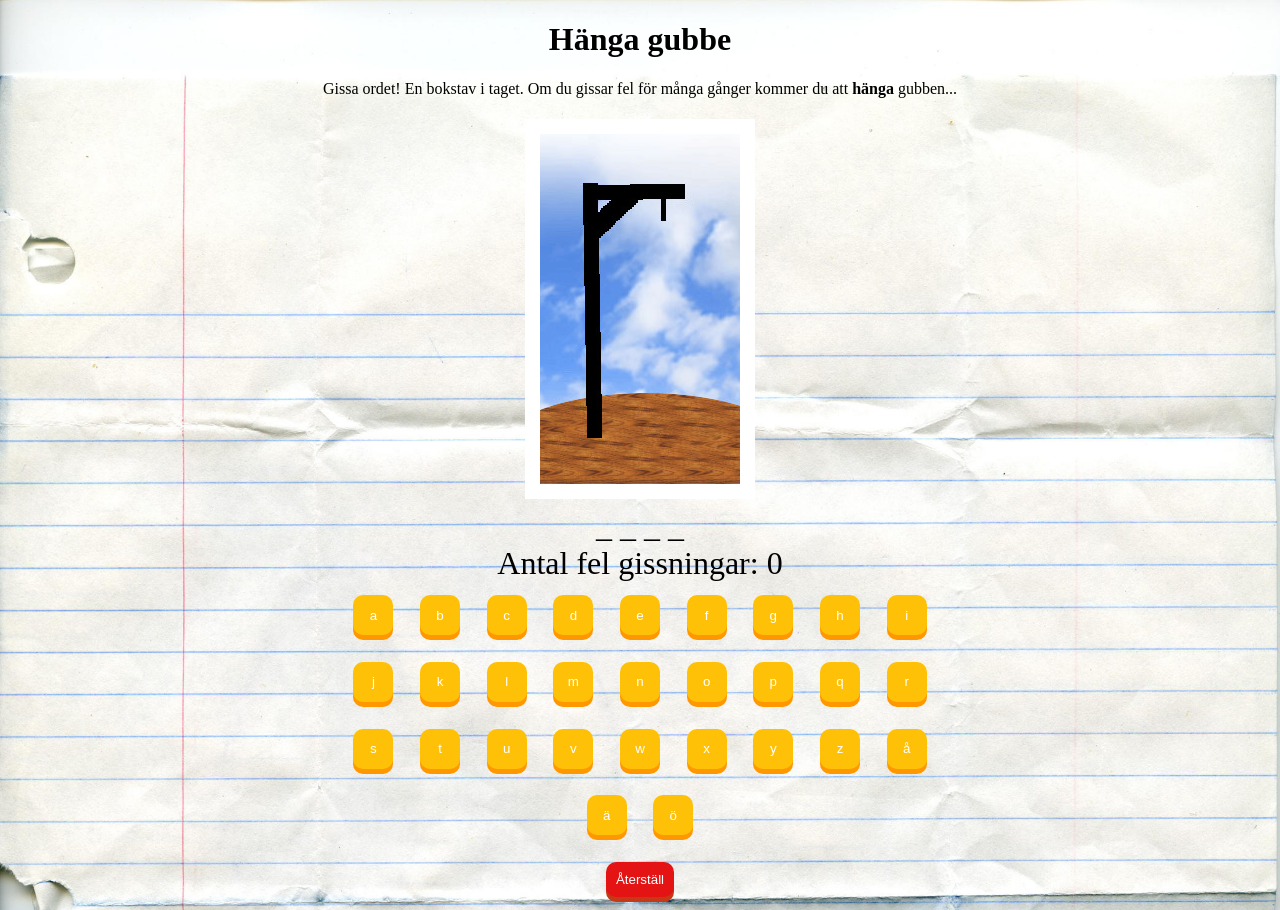
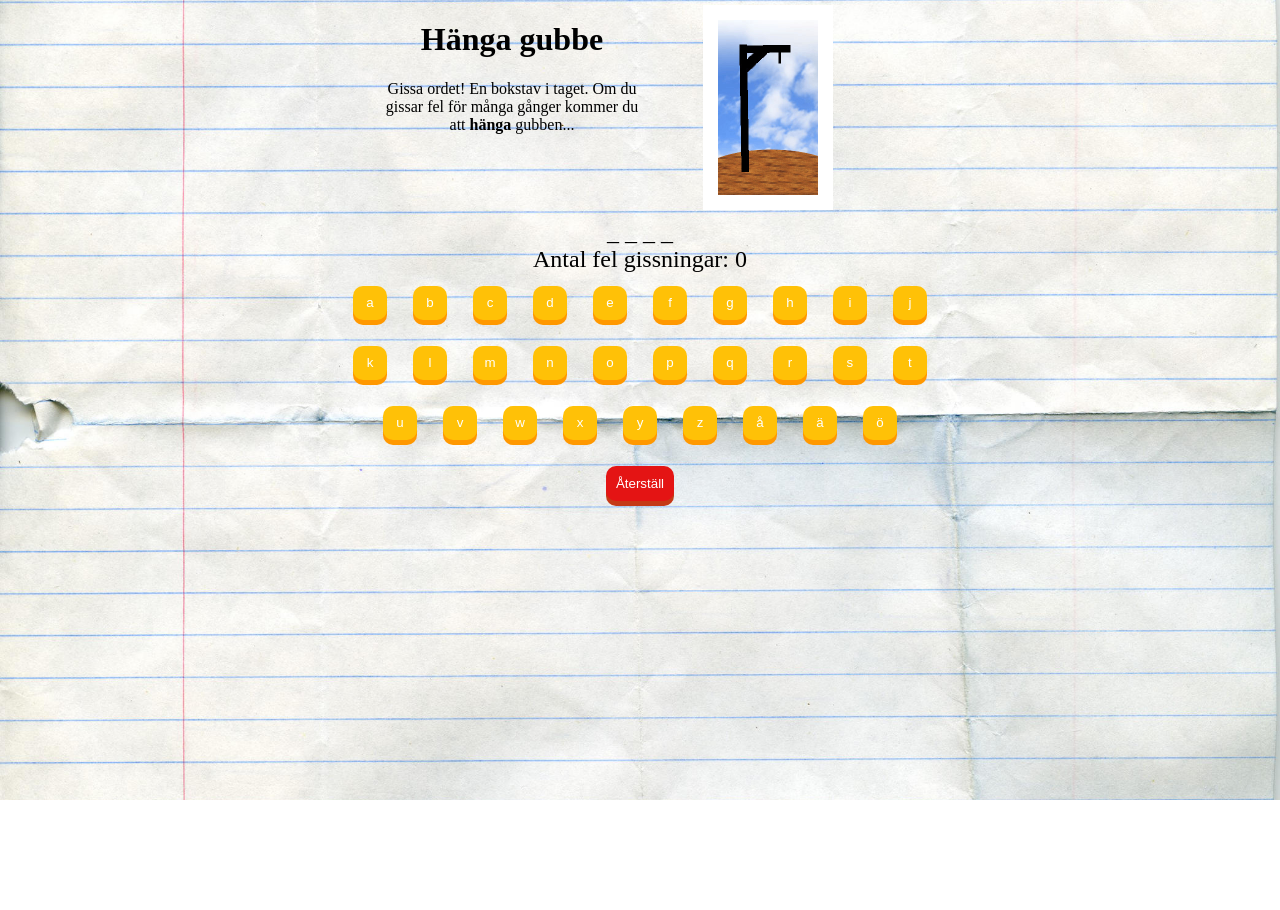
Before and after one commit to irissiri7/HangMan, a React (Create React App) app in the folder hang-man/: page / in a window 1280 px wide. After the commit the page ends 800 px from the top, so only its background shows below. Built offline with nearby package versions, Linux system fonts and the light colour scheme; a web font is replaced by a local one.

Commit message:
Fix Css and add setTimeout
1. Changed the css so the game isn't so "tall" (i.e that I have to scroll upp and down to see image and letters simutaneosly)
2. Added a setTimeOut so the alert when win/lose doesn't come up too quick

```diff
--- a/hang-man/src/App.css
+++ b/hang-man/src/App.css
@@ -23,7 +23,7 @@ body {
 
 .bigText{
   margin: 0px;
-  font-size: xx-large;
+  font-size: x-large;
 }
 
 /* perhaps not good practice having this style due to accesibility issues.
@@ -38,15 +38,15 @@ button{
 }
 
 .letter-btn-default{
-  width: 3em;
-  height: 3em;
+  width: 2.5em;
+  height: 2.5em;
   background-color: #ffc107;
   box-shadow: 0px 5px #ff9800;
 }
 
 .letter-btn-inactive{
-  width: 3em;
-  height: 3em;
+  width: 2.5em;
+  height: 2.5em;
   background-color: #bdbdbd;
   box-shadow: 0px 5px #000000;
 }
--- a/hang-man/src/App.js
+++ b/hang-man/src/App.js
@@ -15,14 +15,18 @@ const App = ({letters}) => {
 
   useEffect(()=>{
     if(makeSecretWordRepresentation() == randomWord){
+      setTimeout(() =>{
         alert('you win!')
         handleReset();
+      }, 500);
     }
     else if(count >= 6){
+      setTimeout(() => {
         alert('you loose');
         handleReset();
+      }, 500)
     }
-  },[image])
+  },[guessedLetters])
 
 
   const handleClick = e => {
@@ -58,16 +62,22 @@ const App = ({letters}) => {
       letterButton.disabled = false;
     })
     setImage(1);
+    setCount(0);
     setRandomWord(generateRandomWord());
     setGuessedLetters([]);
-    setCount(0);
 }
 
 
   return (
     <div className="App">
+    <div style={{display:'flex', justifyContent:'center'}}>
+      <div style={{width:'20%'}}>
         <Header/>
-      <img id="gallow" src={require(`./images/gallow${image}.jpg`)} alt="An empty gallow"/>
+      </div>
+      <div style={{width:'20%'}}>
+        <img width='100px' id="gallow" src={require(`./images/gallow${image}.jpg`)} alt="Gallow"/>
+      </div>
+    </div>
       <p id="secretWord" className="bigText">{makeSecretWordRepresentation()}</p>
       <p className="bigText">Antal fel gissningar: {count}</p>
       <div id="btn-container">
```
Lines whose indentation alone changed are shown as unchanged.
